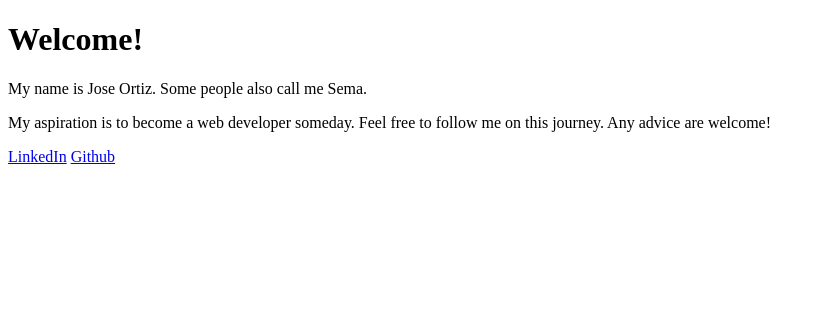
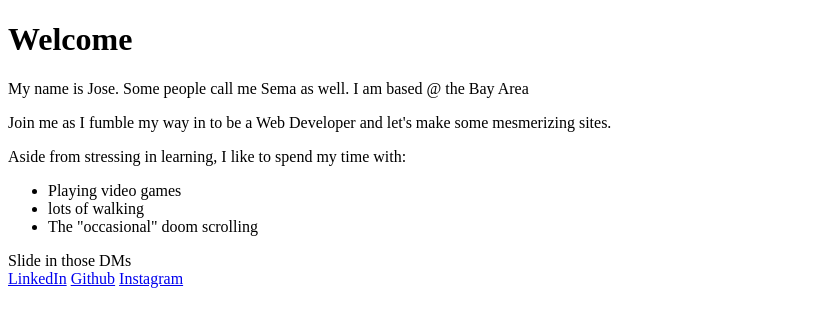
Before and after one commit to semamama/semama.github.io, a plain HTML site: page index.html in a window 1280 px wide. Shown: the whole page, without its empty margins (0-825 px from the left). Drawn offline with Linux system fonts and the light colour scheme.

Commit message:
Added a css file and and about

```diff
--- a/index.html
+++ b/index.html
@@ -4,13 +4,33 @@
     <meta charset="UTF-8">
     <meta http-equiv="X-UA-Compatible" content="IE=edge">
     <meta name="viewport" content="width=device-width, initial-scale=1.0">
-    <title>Welcome</title>
+    <title>semamama</title>
 </head>
 <body>
-    <h1>Welcome!</h1>
-    <p>My name is Jose Ortiz. Some people also call me Sema.</p>
-    <p>My aspiration is to become a web developer someday. Feel free to follow me on this journey. Any advice are welcome!</p>
-    <a href="https://www.linkedin.com/in/semama/" target="_blank"> LinkedIn</a>
-    <a href="https://github.com/semamama" target="_blank">Github</a>
+    <header>
+        <h1> Welcome </h1>
+    </header>
+    <main>
+        <article id="intro">
+            My name is Jose. Some people call me Sema as well. I am based @ the Bay Area
+        </article>
+        <article id="aboutMe">
+            <p>Join me as I fumble my way in to be a Web Developer and let's make some mesmerizing sites.</p>
+            <p>Aside from stressing in learning, I like to spend my time with: </p>
+                <ul>
+                    <li>Playing video games</li>
+                    <li>lots of walking</li>
+                    <li>The <span id="hover">"occasional"</span> doom scrolling </li>
+                </ul>
+        </article>
+    </main>
+    <footer>
+        Slide in those DMs
+        <br>
+        <a href="https://www.linkedin.com/in/semama/" target="_blank"> LinkedIn</a>
+        <a href="https://github.com/semamama" target="_blank">Github</a>
+        <a href="https://instagram.com/semama" target="_blank">Instagram</a>
+    </footer>
+
 </body>
 </html>
```
Also changed, not shown: style.css (added).
